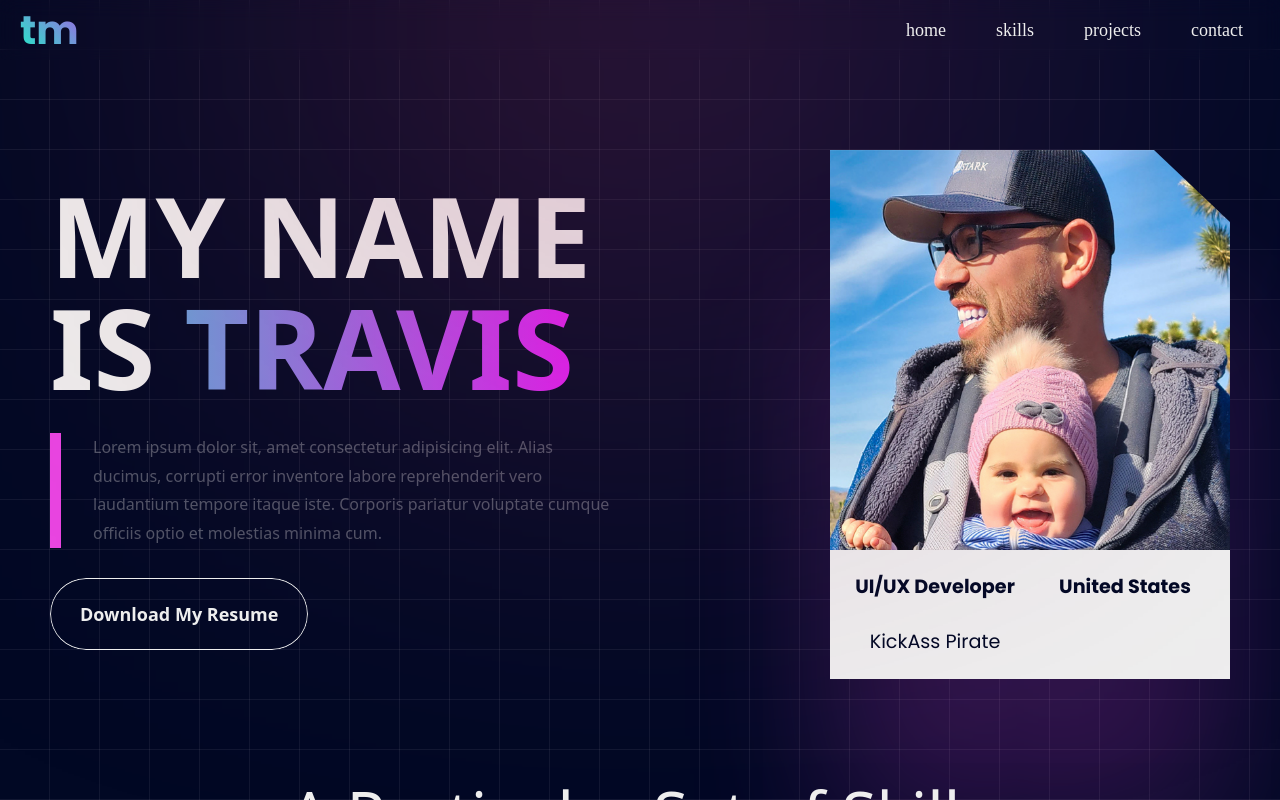
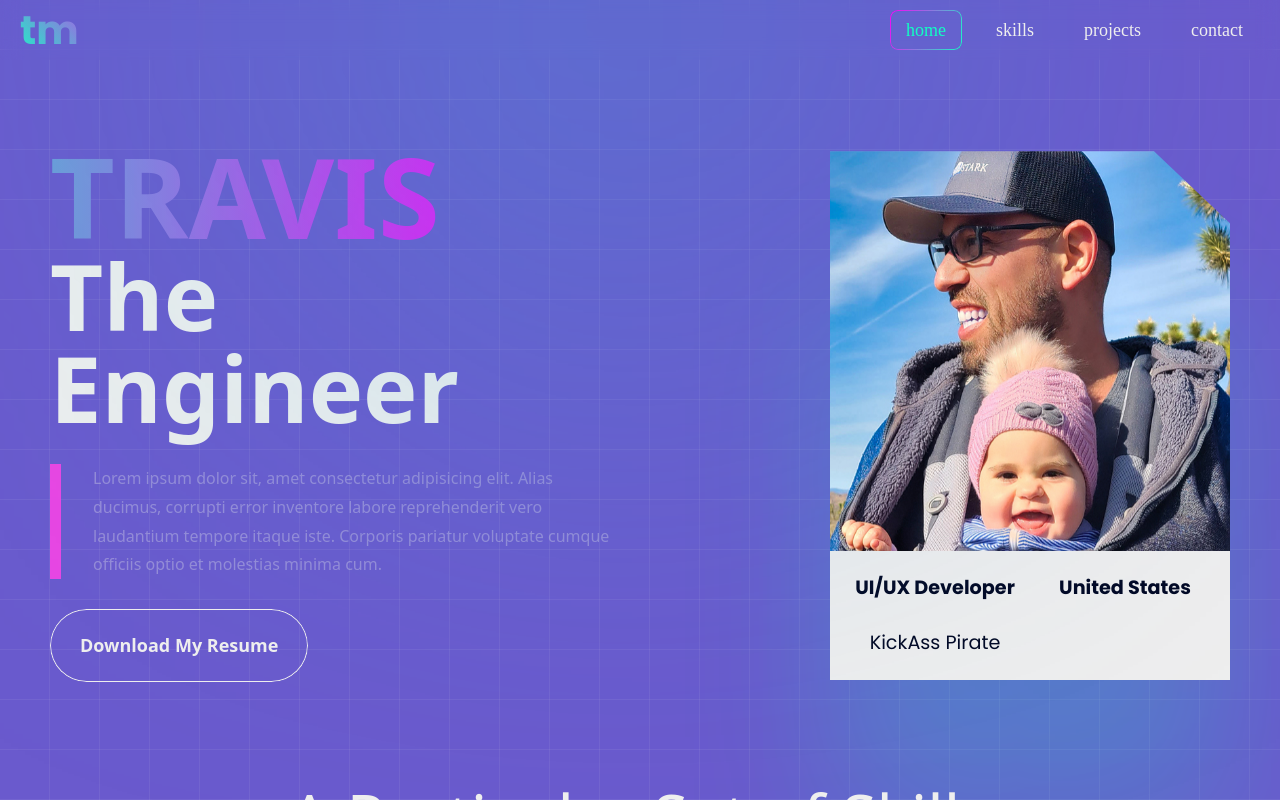
Before and after one commit to TheTravisM/React-Portfolio-App, a React (Vite) app: page / in a window 1280 px wide. Shown: the top 800 px of the page. Built offline with nearby package versions, Linux system fonts and the light colour scheme; a web font is replaced by a local one.

Commit message:
Add UI update

```diff
--- a/src/App.jsx
+++ b/src/App.jsx
@@ -1,6 +1,3 @@
-import { useState } from 'react'
-import reactLogo from './assets/react.svg'
-import viteLogo from '/vite.svg'
 import './App.css'
 import NavBar from './components/NavBar/NavBar'
 import Home from './components/Home/Home'
--- a/src/components/CustomHook.jsx
+++ b/src/components/CustomHook.jsx
@@ -6,10 +6,6 @@ const CustomHook = (refTab = null, refList = null) => {
   const divs = refList;
   const activeTab = useSelector(state => state.activeTab);
   useEffect(() => {
-    // if(scrollTab.current.classList.contains(activeTab)){
-    //     const componentNode = scrollTab.current;
-    //     componentNode.scrollIntoView({ behavior: 'smooth' });
-    // }
 
     const element = document.getElementById(activeTab);
     if (element) {
--- a/src/components/Home/Home.jsx
+++ b/src/components/Home/Home.jsx
@@ -11,7 +11,8 @@ const Home = () => {
     <section id="home" ref={scrollTab}>
       <div className="content">
         <div className="name">
-          MY NAME IS <span>TRAVIS</span>
+          <span>TRAVIS</span>
+          <br/>The Engineer
         </div>
         <div className="des">
           Lorem ipsum dolor sit, amet consectetur adipisicing elit. Alias ducimus, corrupti error inventore labore reprehenderit vero laudantium tempore itaque iste. Corporis pariatur voluptate cumque officiis optio et molestias minima cum.
--- a/src/components/Home/home.scss
+++ b/src/components/Home/home.scss
@@ -10,11 +10,12 @@ section#home {
     font-family: 'MuseoModerno', system-ui;
 
     .name {
-      font-size: 112px;
+      font-size: 92px;
       font-weight: bold;
       line-height: 1em;
 
       span {
+        font-size: 112px;
         background-image: var(--80-linear-shine);
         background-size: 200% auto;
         -webkit-text-fill-color: transparent;
@@ -43,9 +44,12 @@ section#home {
       padding: 20px 30px;
       border-radius: 40px;
       animation: 20s rotate linear infinite;
-      transition: all 1s linear;
+      transition: all .5s linear color .25 linear;
       cursor: pointer;
       z-index: 1;
+      &:hover {
+        color: #11ffc3;
+      }
       &::before {
         content: "";
         position: absolute;
@@ -78,10 +82,10 @@ section#home {
       display: inline-flex;
       flex-direction: column;
       width: min(100%, 400px);
-      box-shadow: 0 150px 150px #e945e333;
+      box-shadow: 0 150px 150px #11ffc333;
       transition: 0.5s;
       &:hover {
-        box-shadow: 0 150px 150px #e945e355;
+        box-shadow: 0 150px 150px #11ffc355;
       }
 
       img {
@@ -146,7 +150,7 @@ section#home {
         }
         a {
           margin: auto;
-          font-size: small;
+          font-size: 21px;
         }
       }
 
--- a/src/components/NavBar/NavBar.jsx
+++ b/src/components/NavBar/NavBar.jsx
@@ -11,7 +11,7 @@ const NavBar = ({ activeTab }) => {
   const [linkNav] = useState(["home", "skills", "projects", "contact"]);
   const [statusNav, changeStatusNav] = useState(null);
   const toggleNav = () => {
-    changeStatusNav(statusNav === null ? "nav--active" : null);
+    changeStatusNav(statusNav === null ? "nav--exanded" : null);
   };
   const changeTab = (value) => {
     dispatch(changeTabActive(value));
@@ -25,7 +25,7 @@ const NavBar = ({ activeTab }) => {
         {linkNav.map((value, key) => (
           <button
             key={key}
-            className={activeTab === value ? "nav--expanded" : ""}
+            className={activeTab === value ? "btn--active" : ""}
             onClick={() => changeTab(value)}
           >
             {value}
--- a/src/components/NavBar/navBar.scss
+++ b/src/components/NavBar/navBar.scss
@@ -28,37 +28,64 @@ header {
   nav {
     display: flex;
     align-items: center;
-    gap: 30px;
     gap: 16px;
     button {
+      position: relative;
       font-family: "MuseoModerno";
       font-size: 18px;
       font-weight: 200;
       color: #eee;
       cursor: pointer;
       border-radius: 8px;
-      border: 1px solid rgba(253, 0, 249,0);
-      background: rgba(26, 26, 26,0);
       padding: 10px 16px;
+      background-color: transparent;
+      border: 1px solid transparent;
+      transition: all .25s linear;
+      &::before {
+        content: "";
+        position: absolute;
+        top: 0;
+        left: 0;
+        right: 0;
+        bottom: 0;
+        border-radius: 8px;
+        padding: 1px; /* Width of the border */
+        background: transparent;
+        mask:
+          linear-gradient(#fff 0 0) content-box,
+          linear-gradient(#fff 0 0);
+        -webkit-mask:
+          linear-gradient(#fff 0 0) content-box,
+          linear-gradient(#fff 0 0);
+        -webkit-mask-composite: xor;
+        mask-composite: exclude;
+        z-index: -1;
+        animation: 10s rotate linear infinite;
+      }
       &:hover {
-        color: #fff;
-        background: rgba(0,0,0,1);
-        border: 1px solid rgba(253, 0, 249,.25);
-        transition: all .25s ease-in;
+        color: #11ffc3;
         cursor: pointer;
+
       }
-      &.active {
-        color: #e945e3;
-        text-shadow: 0 0 5px #7A43B6;
-        border: 1px solid rgba(253, 0, 249,.25);
-        background: rgba(26, 26, 26,.25);
-        transition: all .5s ease-in;
+      &:hover::before {
+        background:  #11ffc3;
+      }
+      &.btn--active {
+        color: #11ffc3;
+        &::before {
+          background: linear-gradient(var(--angle), #11ffc3, #fd00f9);
+        }
       }
     }
   }
   .icon-bar {
     width: 30px;
     display: none;
+    background: transparent;
+    color: white;
+    border:0;
+    font-size: 36px;
+    cursor: pointer;
   }
 }
 
@@ -91,7 +118,7 @@ header {
           border: none;
           transition: all .25s ease-in;
         }
-        &.active {
+        &.btn--active {
           color: #e945e3;
           text-shadow: none;
           border: none;
--- a/src/components/Projects/projects.scss
+++ b/src/components/Projects/projects.scss
@@ -3,7 +3,6 @@ section#projects {
     font-size: 5vw;
     text-align: center;
     font-family: 'MuseoModerno', system-ui;
-    margin-top: 100px;
   }
 
   .project-description {
@@ -60,6 +59,16 @@ section#projects {
         width: 100%;
       }
 
+      a.project-link {
+        color:#11ffc3;
+        padding: 8px 0;
+        display: flex;
+        &:hover {
+          color:#fd00f9;
+        }
+      }
+
+
       .mission {
         display: grid;
         grid-template-columns: 70px 1fr;
@@ -90,3 +99,29 @@ section#projects {
     }
   }
 }
+
+@media screen and (max-width: 767px) {
+  section#projects {
+      .projects-list {
+        .projects-listItem {
+          grid-template-columns: 1fr;
+
+          .content {
+            h3.projects-listItem-title {
+              font-size: 1.2em;
+              margin-bottom: 1em;
+            }
+          }
+        }
+
+        .projects-listItem:nth-child(2n) {
+          .content,
+          .image-wrapper {
+            grid-row-start: auto;
+            grid-column-start: auto;
+            grid-column-end: auto;
+          }
+        }
+      }
+    }
+  }
--- a/src/scss/base.scss
+++ b/src/scss/base.scss
@@ -74,7 +74,7 @@
  * Hide.................Helper classes to hide content
  */
 
-// SETTINGS
+/* SETTINGS  */
 @import "./generic.scss";
 
 @import "./global.scss";
@@ -83,12 +83,10 @@
 
 @import url('https://fonts.googleapis.com/css2?family=MuseoModerno:wght@200;500;700&display=swap');
 
-
-
 body {
   margin: 0;
   font-family: Poppins;
-  background-color: #010824;
+  background-color: slateblue;
   color: #eee;
   font-size: 16px;
   line-height: 1.8;
@@ -102,8 +100,7 @@ body {
     width: 400px;
     height: 400px;
     content: '';
-    background-image: linear-gradient(to right, #D02E23, #7A43B6);
-    //z-index: -1;
+    background-image: linear-gradient(to right, aqua, #7A43B6);
     top: -200px;
     left: calc(50% - 200px);
     border-radius: 50% 50% 0% 0%;
--- a/src/scss/generic.scss
+++ b/src/scss/generic.scss
@@ -570,11 +570,9 @@ html {
  }
 
  * {
-
    &,
    &:before,
    &:after {
      box-sizing: inherit;
    }
-
  }
--- a/src/scss/global.scss
+++ b/src/scss/global.scss
@@ -7,7 +7,13 @@
   --80-linear-shine: linear-gradient(to right,var(--teal), var(--hot-pink));
 }
 
-// Nav
+html body *,
+html body *::before,
+html body *::after {
+  transition: all .25s linear;
+}
+
+/* Nav */
 @property --angle {
   syntax: '<angle>';
   initial-value: 45deg;
@@ -23,7 +29,7 @@
   }
 }
 
-// Home Screen
+/* Home Screen */
 @keyframes shine {
   to {
       background-position: 200% center;
```
Also changed, not shown: src/components/Skills/Skills.jsx (+0 -20 lines), src/redux/store.js (+0 -8 lines), 1 other file (tests, documents, lock files or other folders). Lines whose indentation alone changed are shown as unchanged.
